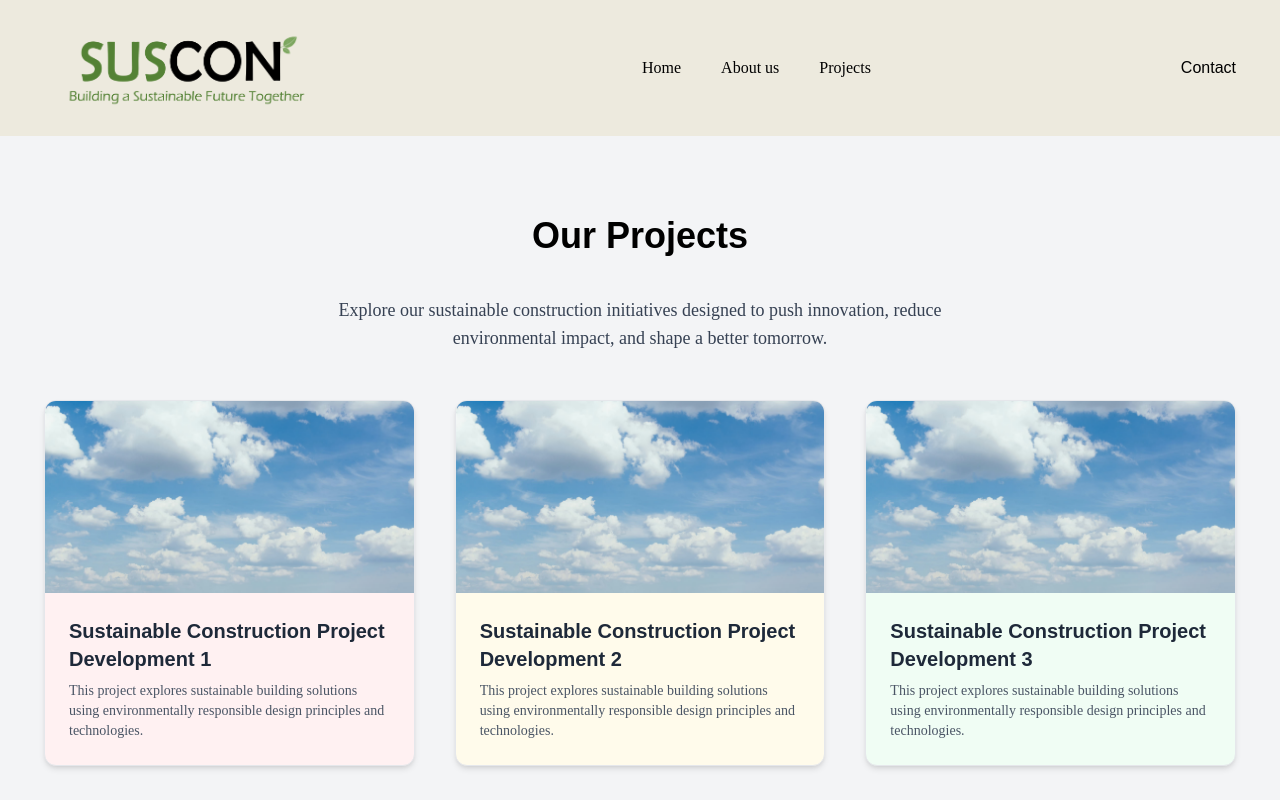
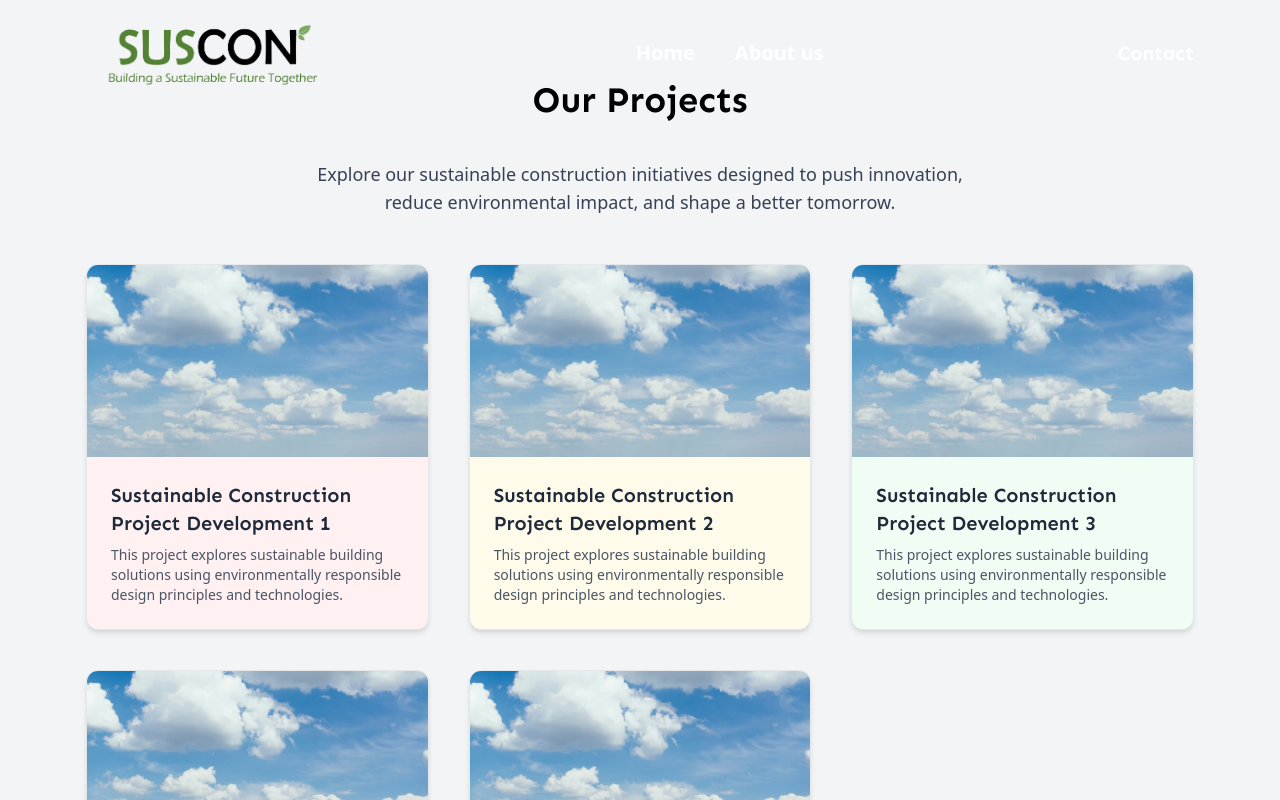
Before and after one commit to TotalentreprenorAS/suscon, a Next.js app: page /projects in a window 1280 px wide. Shown: the top 800 px of the page. Built offline with nearby package versions, Linux system fonts and the light colour scheme.

Commit message:
update to suscon website

```diff
--- a/app/components/homepage/HeroText.tsx
+++ b/app/components/homepage/HeroText.tsx
@@ -1,22 +1,21 @@
 function HeroText() {
   return (
-    <section className="container">
-      <div className="flex">
-        <div className="flex flex-col justify-center">
-          <h1 className="text-5xl text-bold mb-4 font-bold">
+    <section className="relative h-[80vh] bg-[url(/images/suscon-background.png)] bg-cover bg-center w-full text-white">
+      {/* Gradient Overlay (bottom to top) */}
+      <div className="absolute inset-0 bg-gradient-to-t from-black/70 via-black/30 to-transparent" />
+
+      {/* Content */}
+      <div className="container relative z-10 flex items-end justify-center h-full pb-20">
+        <div className="flex flex-col gap-5">
+          <h1 className="text-6xl font-bold leading-[1.2]">
             Nordic centre for sustainable construction
           </h1>
-          <p className="text-xl">
-            SUSCON offers multidisciplinary research and consultancy services on
-            sustainable solutions for construction projects and everyday
-            situations that affect our living environment.
+          <p className="text-3xl font-semibold text-yellow-500">
+            Build a sustainable future together
           </p>
-        </div>
-        <div className="flex justify-center">
-          <img
-            src="/images/suscon-sustainability-leaf.svg"
-            className="w-[600px] h-auto max-w-[800px]"
-          />
+          <button className="py-3 px-6 bg-[#13AC9C] self-start font-bold text-xl rounded-lg">
+            Get to know us
+          </button>
         </div>
       </div>
     </section>
--- /dev/null
+++ b/app/components/homepage/SubjectCards.tsx
@@ -0,0 +1,59 @@
+const subjects = [
+  {
+    title: "Urban toxicology",
+    description:
+      "Urban toxicology studies how pollutants in cities affect human health and ecosystems. It provides insight into exposure risks and supports science-based solutions for safer urban environments.",
+    image: "/images/urbantoxicology.jpg",
+  },
+  {
+    title: "Green architecture",
+    description:
+      "Green architecture promotes sustainability through design, reducing the ecological footprint of buildings and improving the quality of life.",
+    image: "/images/socialarchitecture.jpg",
+  },
+];
+
+function SubjectCards() {
+  return (
+    <div className="flex flex-col items-center gap-20 py-20 container max-w-[1000px]">
+      {subjects.map((subject, index) => {
+        const isEven = index % 2 === 0;
+
+        return (
+          <div
+            key={index}
+            className={`relative flex flex-col lg:flex-row mb-20 ${
+              !isEven ? "lg:flex-row-reverse" : ""
+            } items-center justify-end w-full`}
+          >
+            {/* Image */}
+            <div>
+              <img
+                src={subject.image}
+                alt={subject.title}
+                className="w-full h-auto object-cover"
+              />
+            </div>
+
+            {/* Text Card */}
+            <div
+              className={`flex flex-col justify-center w-full bg-white shadow-lg p-6 rounded-md lg:max-w-md z-10 lg:h-72 lg:absolute lg:top-1/2 lg:-translate-y-1/2 ${
+                isEven ? "lg:left-[-20px]" : "lg:right-[-20px]"
+              }`}
+            >
+              <h3 className="text-lg font-bold mb-2">{subject.title}</h3>
+              <p className="text-sm text-gray-700 mb-4">
+                {subject.description}
+              </p>
+              <button className="bg-[#00C288] text-white text-sm font-medium px-4 py-2 rounded w-fit">
+                Learn more
+              </button>
+            </div>
+          </div>
+        );
+      })}
+    </div>
+  );
+}
+
+export default SubjectCards;
--- a/app/components/nav.tsx
+++ b/app/components/nav.tsx
@@ -3,26 +3,29 @@ import React from "react";
 const navigationItems = [
   { label: "Home", href: "/" },
   { label: "About us", href: "/about" },
-  { label: "Projects", href: "/projects" },
   // Add more links here if needed
 ];
 
 function NavigationBar(): React.JSX.Element {
   return (
-    <header className="">
-      <div className="bg-[#EDEADE]">
-        <nav className="flex justify-between items-center h-34 px-8 py-4 bg-[#EDEADE] text-black container">
-          <img src="/images/suscon-logo.png" className="w-72" />
+    // NavigationBar.tsx
+    <header className="absolute top-0 left-0 w-full z-20">
+      <nav className=" container flex justify-between items-center px-8 text-white">
+        <img src="/images/suscon-logo.png" className="w-64" />
         <ul className="flex gap-10">
           {navigationItems.map((item) => (
             <li key={item.href}>
-                <a href={item.href}>{item.label}</a>
+              <a
+                href={item.href}
+                className="hover:underline text-xl font-semibold"
+              >
+                {item.label}
+              </a>
             </li>
           ))}
         </ul>
-          <h2>Contact</h2>
+        <h2 className="font-semibold text-xl">Contact</h2>
       </nav>
-      </div>
     </header>
   );
 }
--- /dev/null
+++ b/app/components/svg/LeafHeroSvg.tsx
@@ -0,0 +1,9 @@
+function LeafHeroSvg() {
+  return (
+    <div>
+
+    </div>
+  )
+}
+
+export default LeafHeroSvg
--- /dev/null
+++ b/app/components/svg/LeafSvg.tsx
@@ -0,0 +1,44 @@
+"use client";
+
+import { motion } from "framer-motion";
+
+function LeafSvg() {
+  return (
+    <motion.svg
+      viewBox="0 0 350 553"
+      xmlns="http://www.w3.org/2000/svg"
+      initial={{ opacity: 0, scale: 0.8 }}
+      animate={{ opacity: 1, scale: 1 }}
+      transition={{ duration: 1.2, ease: "easeOut" }}
+    >
+      <g id="leaf-animation">
+        <motion.path
+          id="leaf"
+          d="M49.7748 553C53.5355 440.972 100.968 328.846 180.92 246.477C229.052 196.879 285.019 160.963 347.263 139.739C348.169 139.424 349.083 139.196 350 138.901C349.144 136.18 348.445 133.372 347.51 130.705C327.617 73.4342 290.422 29.0504 244.19 0C192.928 17.5886 145.899 48.6509 106.301 91.8705C66.7929 135.068 34.9215 190.26 16.3874 254.661C-2.11722 319.039 -4.53872 383.493 7.0454 442.386C15.0003 482.439 29.35 520.097 49.7748 553Z"
+          fill="#548235"
+          initial={{ pathLength: 0 }}
+          animate={{ pathLength: 1 }}
+          transition={{ duration: 1, ease: "easeInOut" }}
+        />
+        <motion.path
+          id="innerleaf"
+          d="M41.1144 513.765C41.1144 513.765 8.15214 404.888 32.7402 347.193M32.7402 347.193L76.4679 278.27M32.7402 347.193C32.7402 347.193 44.2557 247.858 38.8068 255.783M32.7402 347.193L85.8698 344.795M120.196 209.346C120.196 209.346 211.883 87.0915 254.252 95.0232M120.196 209.346C120.196 209.346 120.806 104.217 132.344 104.548M120.196 209.346L76.4679 278.27M120.196 209.346L258.472 171.518M76.4679 278.27C76.4679 278.27 89.4804 166.021 74.1195 168.267M76.4679 278.27C76.4679 278.27 137.559 285.352 142.036 272.784"
+          stroke="#327945"
+          strokeWidth="8"
+          fill="none"
+          initial={{ pathLength: 0 }}
+          animate={{ pathLength: 1 }}
+          transition={{
+            duration: 5,
+            ease: "easeInOut",
+            repeat: Infinity,
+            repeatType: "loop",
+            repeatDelay: 0.5,
+          }}
+        />
+      </g>
+    </motion.svg>
+  );
+}
+
+export default LeafSvg;
--- a/app/globals.css
+++ b/app/globals.css
@@ -1,12 +1,18 @@
+@import url("https://fonts.googleapis.com/css2?family=Sen:wght@400..800&display=swap");
+@import url("https://fonts.googleapis.com/css2?family=Lora&display=swap");
 @import "tailwindcss";
-@import url("https://fonts.googleapis.com/css2?family=Sen:wght@400;700&display=swap");
-@import url("https://fonts.googleapis.com/css2?family=Lora&display=swap");
 
-body {
-  font-family: "Lora", serif;
+/* Define CSS variables */
+:root {
+  --color-main: #2c3e50;
+  --color-logo: #159f43;
 }
 
-/* Apply Sen to all headings */
+@layer base {
+  html {
+    font-family: "Source Sans 3", sans-serif;
+  }
+
   h1,
   h2,
   h3,
@@ -15,40 +21,39 @@ h5,
   h6 {
     font-family: "Sen", sans-serif;
   }
-
-@theme {
-  --color-main: #2c3e50;
-  --color-logo: #159f43;
 }
 
 @layer utilities {
   .container {
-    margin: auto;
+    margin-left: auto;
+    margin-right: auto;
     padding-left: 1rem;
     padding-right: 1rem;
     width: 100%;
+    max-width: 1140px;
   }
 
-  /* xs (default) - full width with padding */
-
-  /* sm (640px) */
   @media (min-width: 640px) {
     .container {
       max-width: 640px;
     }
   }
 
-  /* md (768px) */
   @media (min-width: 768px) {
     .container {
       max-width: 768px;
     }
   }
 
-  /* lg (1024px) */
   @media (min-width: 1024px) {
     .container {
-      max-width: 1224px;
+      max-width: 1024px;
+    }
+  }
+
+  @media (min-width: 1280px) {
+    .container {
+      max-width: 1140px; /* or 1024px if you want it tighter */
     }
   }
 }
--- a/app/page.tsx
+++ b/app/page.tsx
@@ -1,11 +1,11 @@
 import HeroText from "./components/homepage/HeroText";
+import SubjectCards from "./components/homepage/SubjectCards";
 
 export default function Page() {
   return (
     <>
       <HeroText />
-
-      <section className="container mx-auto px-5 py-20">
+      <section className="container px-5 py-20 max-w-[1000px]">
         <h2 className="text-3xl font-bold mb-4">Welcome to Suscon</h2>
         <p className="text-lg">
           The way we construct our living environment affects both nature and
@@ -18,6 +18,9 @@ export default function Page() {
           architects, biologists, sociologists and technicians.
         </p>
       </section>
+      <section className="container px-5 py-20">
+        <SubjectCards />
+      </section>
     </>
   );
 }
--- a/next.config.js
+++ b/next.config.js
@@ -1,6 +1,9 @@
 /** @type {import('next').NextConfig} */
 const nextConfig = {
-  output: "export", // ✅ this enables static export in Next.js 13/14+
+  output: "export",
+  experimental: {
+    esmExternals: false,
+  },
 };
 
 export default nextConfig;
--- a/package.json
+++ b/package.json
@@ -1,6 +1,7 @@
 {
   "dependencies": {
     "@tailwindcss/postcss": "^4.1.4",
+    "framer-motion": "^12.23.9",
     "next": "^15.3.1",
     "react": "^19.1.0",
     "react-dom": "^19.1.0",
```
Also changed, not shown: 1 other file (tests, documents, lock files or other folders). Lines whose indentation alone changed are shown as unchanged.
